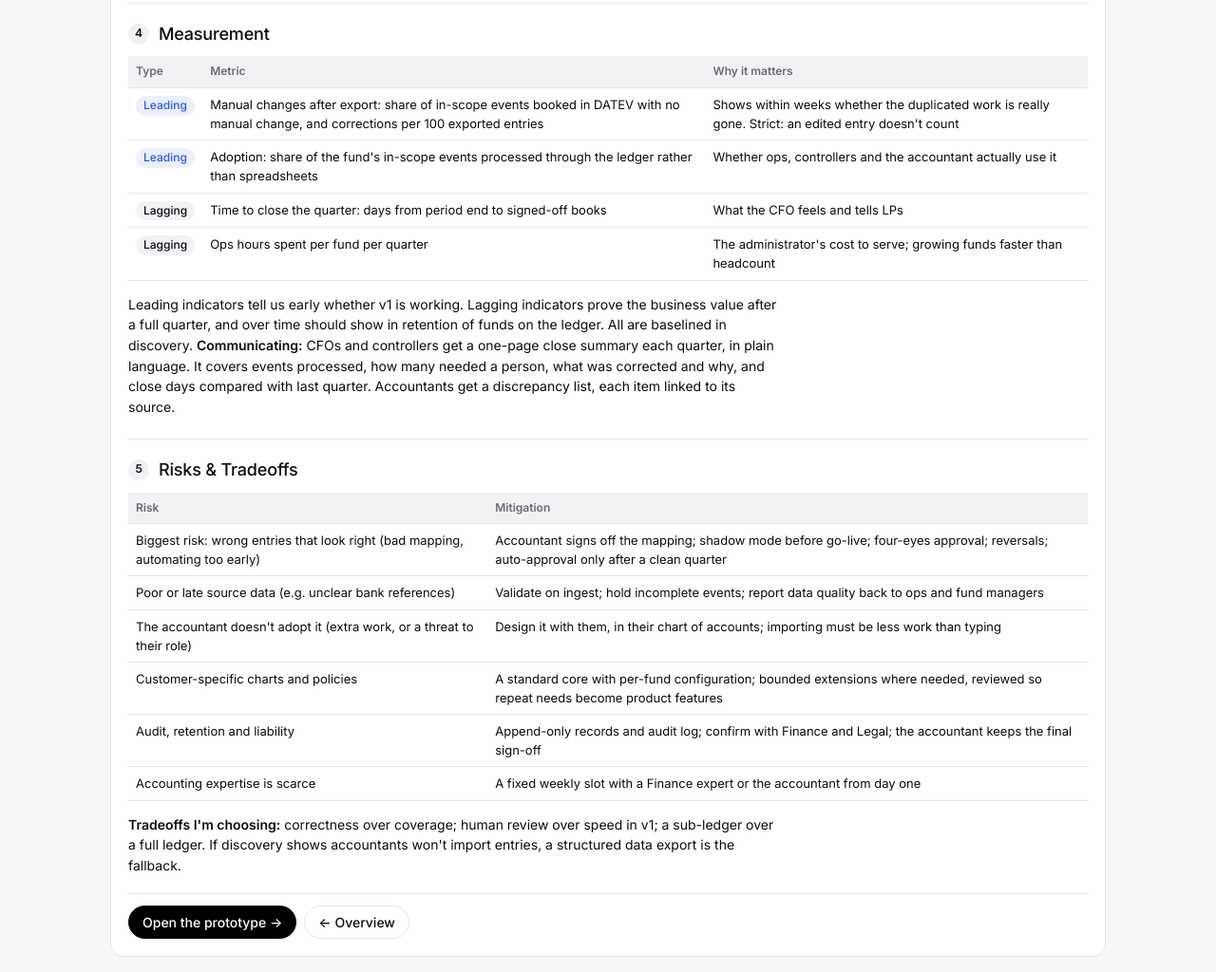
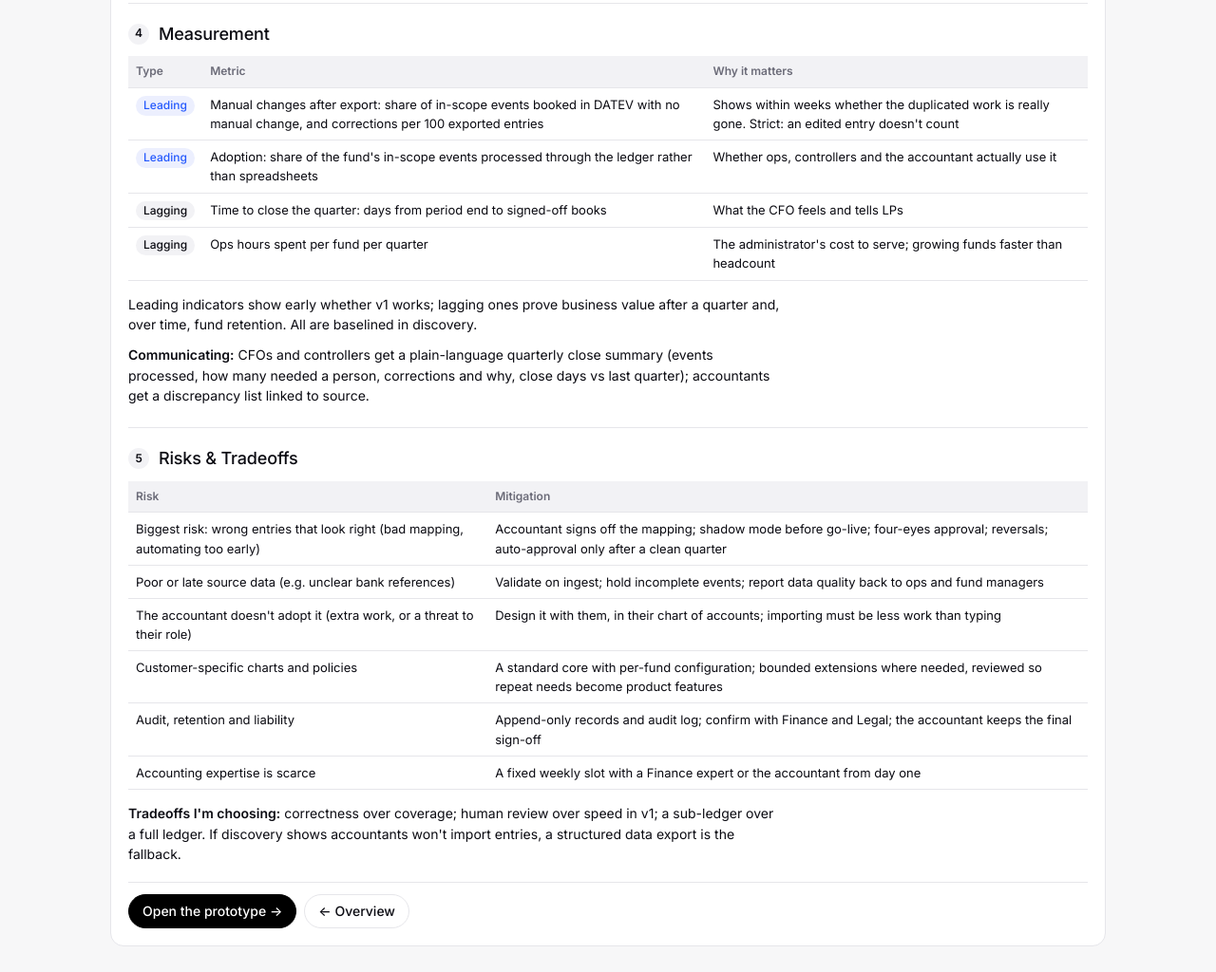
Before and after one commit to hashir107/shadow-ledger-mvp, a plain HTML site: page submission.html in a window 1280 px wide. Shown: the part 4823-5847 px from the top of the page at 95% size. Drawn offline with Linux system fonts and the light colour scheme.

Commit message:
Tighten the measurement summary
Co-Authored-By: Claude Opus 5.5 <noreply@anthropic.com>
Claude-Session: https://claude.ai/code/session_01ELY2WSD1hFA5qSy6MsPQwP

```diff
--- a/submission.html
+++ b/submission.html
@@ -234,7 +234,8 @@
             </tbody>
           </table>
         </div>
-        <p>Leading indicators tell us early whether v1 is working. Lagging indicators prove the business value after a full quarter, and over time should show in retention of funds on the ledger. All are baselined in discovery. <b>Communicating:</b> CFOs and controllers get a one-page close summary each quarter, in plain language. It covers events processed, how many needed a person, what was corrected and why, and close days compared with last quarter. Accountants get a discrepancy list, each item linked to its source.</p>
+        <p>Leading indicators show early whether v1 works; lagging ones prove business value after a quarter and, over time, fund retention. All are baselined in discovery.</p>
+        <p><b>Communicating:</b> CFOs and controllers get a plain-language quarterly close summary (events processed, how many needed a person, corrections and why, close days vs last quarter); accountants get a discrepancy list linked to source.</p>
       </section>
 
       <!-- SECTION: 5. Risks & Tradeoffs -->
```
